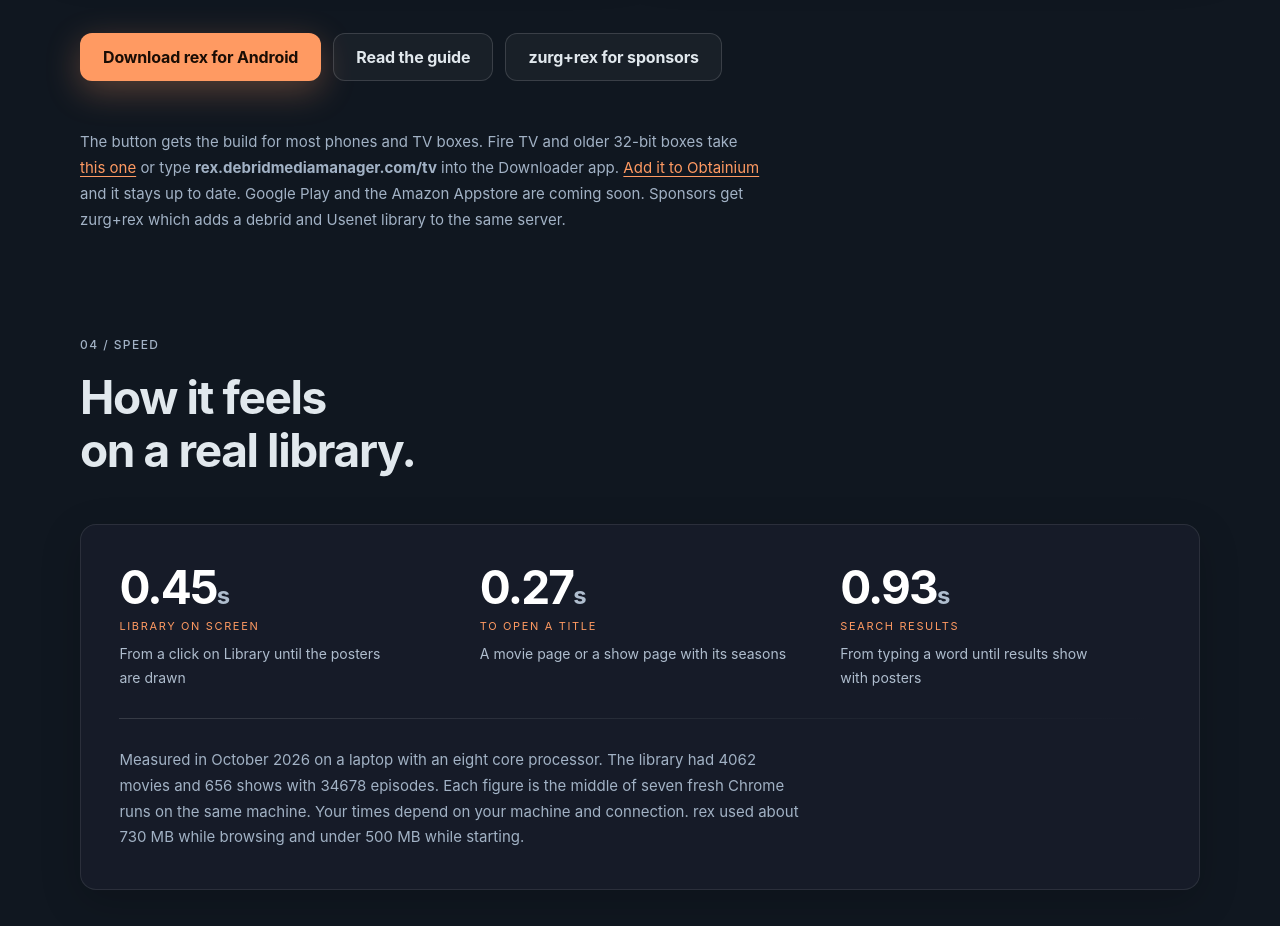
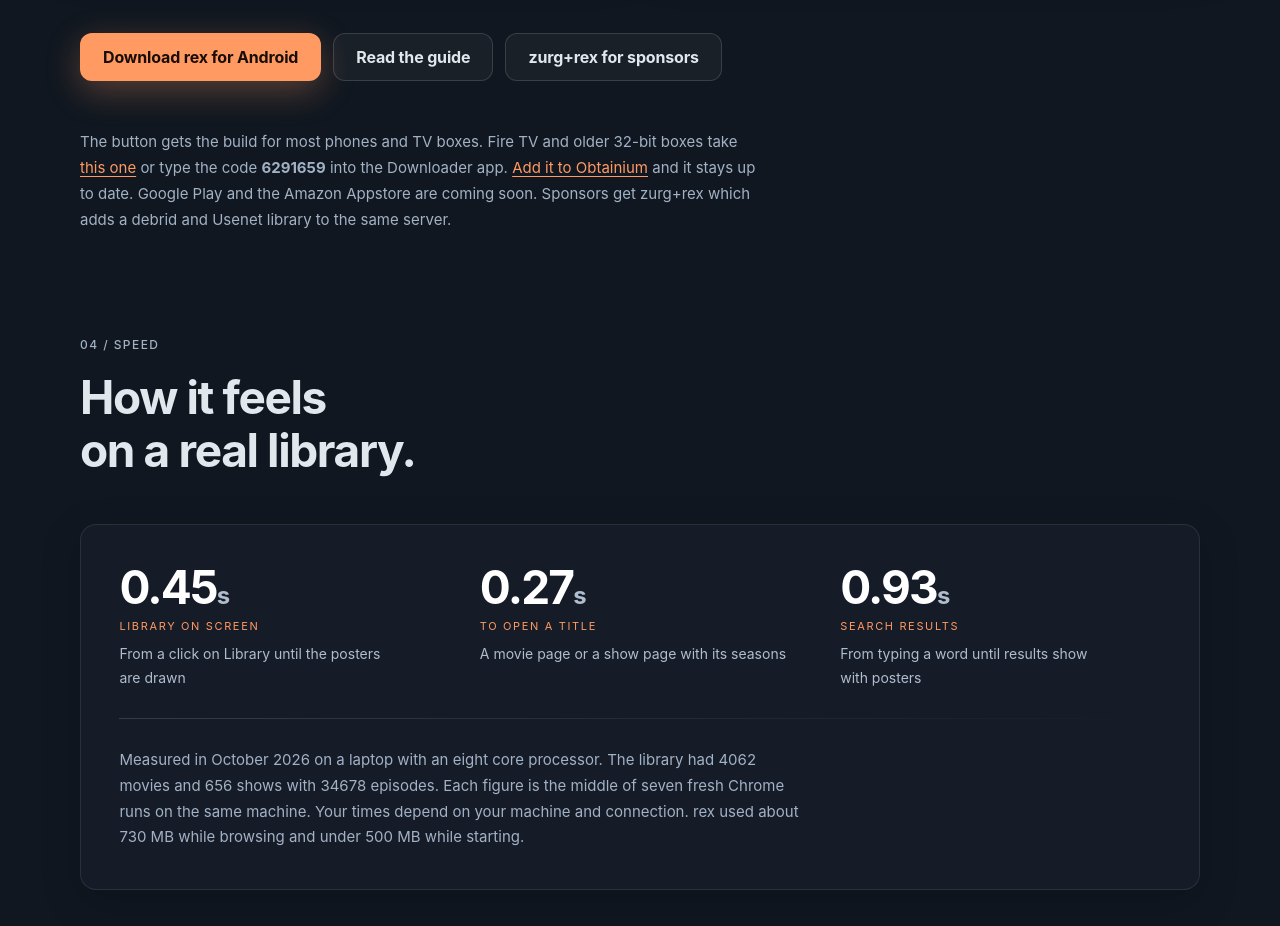
Before and after one commit to debridmediamanager/rex-site, a plain HTML site: page public/index.html in a window 1280 px wide. Shown: the part 5100-6026 px from the top of the page. Drawn offline with Linux system fonts and the light colour scheme.

Commit message:
docs: add the rex for Android Downloader code 6291659

```diff
--- a/public/index.html
+++ b/public/index.html
@@ -221,7 +221,7 @@
         <a class="btn btn-ghost" href="https://notes.debridmediamanager.com/rex/android/">Read the guide</a>
         <a class="btn btn-ghost" href="https://zurg.debridmediamanager.com/android.html">zurg+rex for sponsors</a>
       </div>
-      <p class="note">The button gets the build for most phones and TV boxes. Fire TV and older 32-bit boxes take <a href="https://github.com/debridmediamanager/rex-android/releases/latest/download/rex-android-armeabi-v7a.apk">this one</a> or type <b>rex.debridmediamanager.com/tv</b> into the Downloader app. <a href="https://rex.debridmediamanager.com/obtainium">Add it to Obtainium</a> and it stays up to date. Google Play and the Amazon Appstore are coming soon. Sponsors get zurg+rex which adds a debrid and Usenet library to the same server.</p>
+      <p class="note">The button gets the build for most phones and TV boxes. Fire TV and older 32-bit boxes take <a href="https://github.com/debridmediamanager/rex-android/releases/latest/download/rex-android-armeabi-v7a.apk">this one</a> or type the code <b>6291659</b> into the Downloader app. <a href="https://rex.debridmediamanager.com/obtainium">Add it to Obtainium</a> and it stays up to date. Google Play and the Amazon Appstore are coming soon. Sponsors get zurg+rex which adds a debrid and Usenet library to the same server.</p>
     </div>
   </section>
 
```
